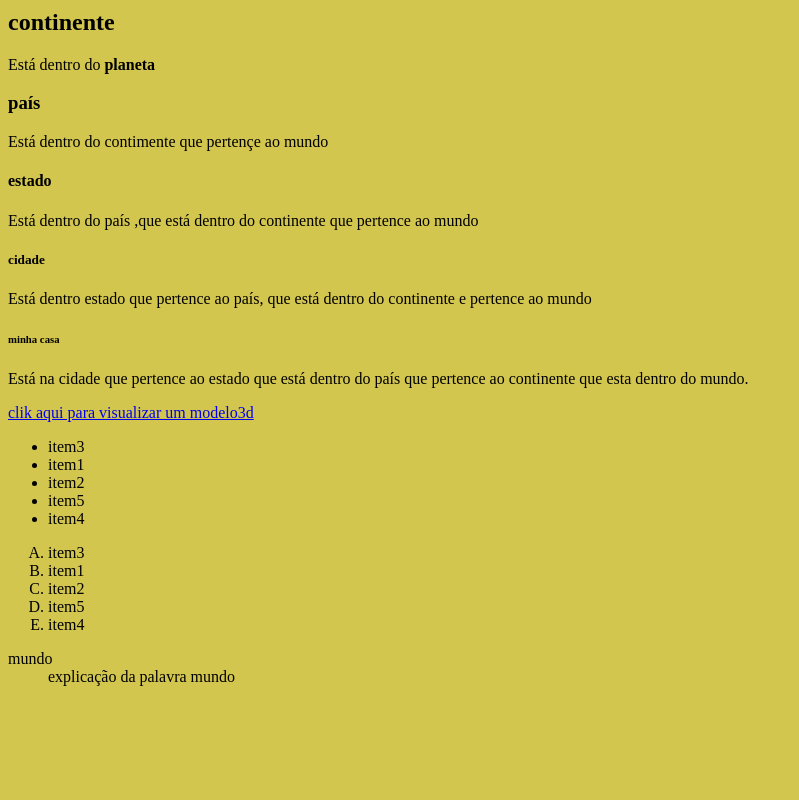
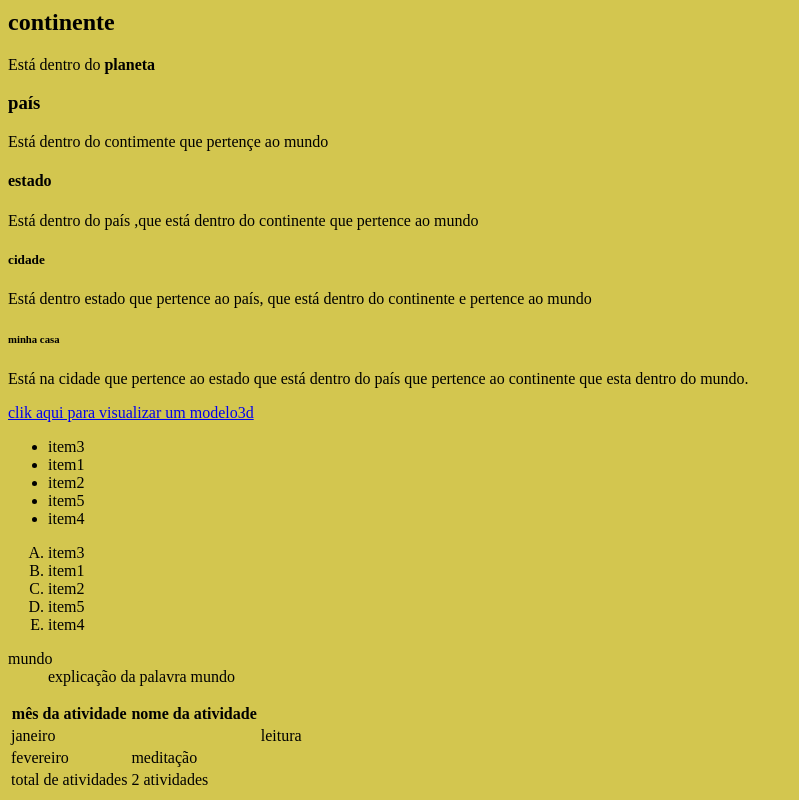
Before and after one commit to joaobcandido/semana1-jornadaCognizant, a plain HTML site: page index.html in a window 1280 px wide. Shown: the part 929-1729 px from the top of the page, without its empty margins (0-799 px from the left). Before the commit the page ends 1631 px from the top, so only its background shows below. Drawn offline with Linux system fonts and the light colour scheme.

Commit message:
criei uma tabela na pagina web

```diff
--- a/index.html
+++ b/index.html
@@ -92,6 +92,36 @@ type= forma de ordenação: numero,letras etc -->
    <dd>explicação da palavra mundo</dd>
 
 </dl>
+<!-- incluindo tabelas na pagina html -->
+<table>
+    <!-- cabeçalho -->
+    <thead>
+        <tr>
+            <th>mês da atividade</th>
+            <th>nome da atividade</th>
+        </tr>
+    </thead>
+    <!-- corpo da tabela -->
+    <tbody>
+        <tr>
+            <td colspan="2">janeiro</td>
+            <td>leitura</td>
+        </tr>
+        <tr>
+            <td>fevereiro</td>
+            <td>meditação</td>
+        </tr>
+    </tbody>
+    <!-- rodape da tabela -->
+    <tfoot>
+        <tr>
+            <td>total de atividades</td>
+            <td>2 atividades</td>
+        </tr>
+    </tfoot>
+
+</table>
+
 
 
 
```
